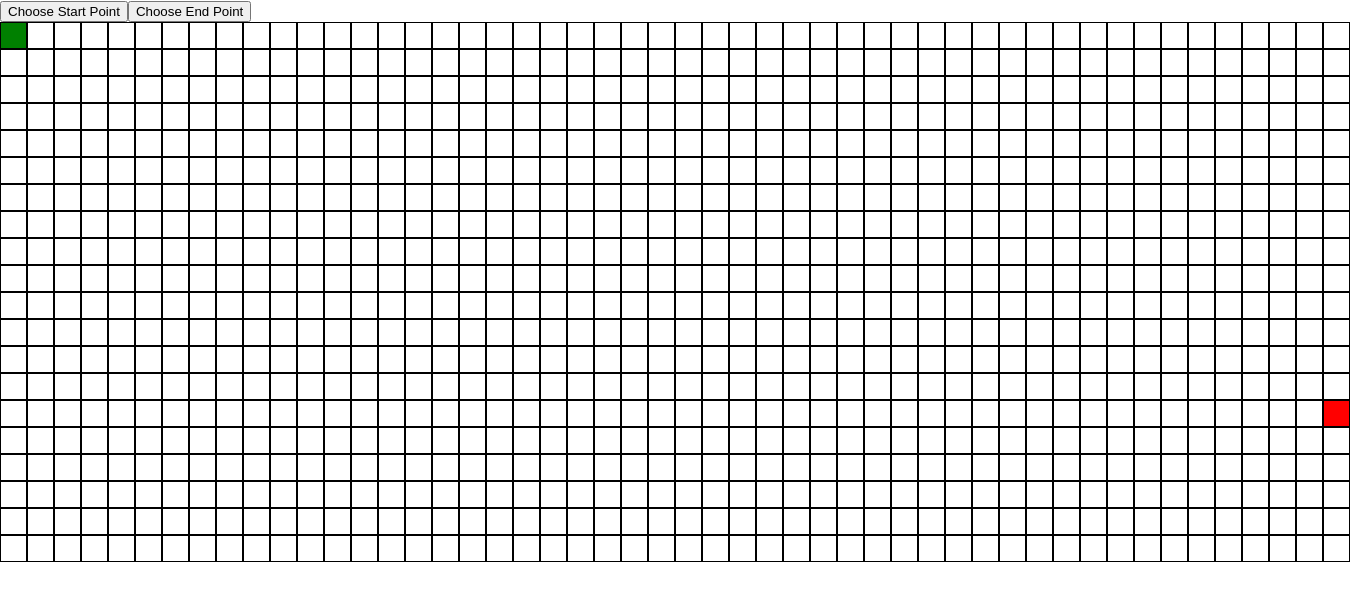
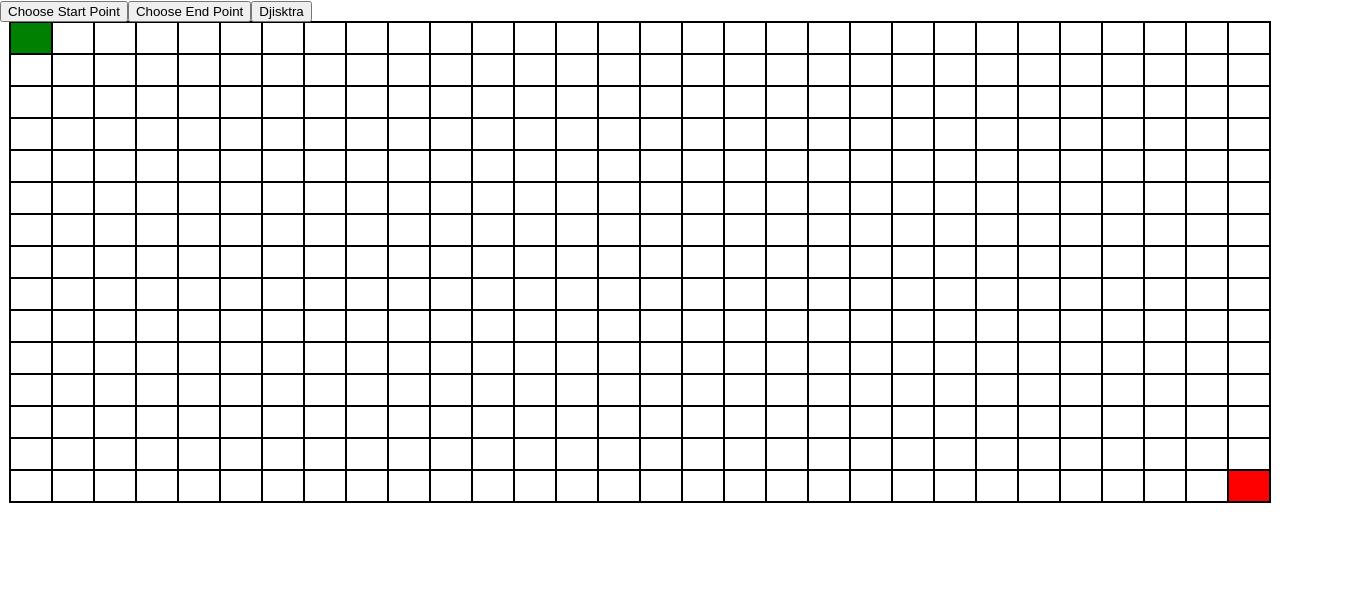
Before and after one commit to AryanLohani/PathFindingVisualizer, a React (Create React App) app in the folder pfv/: page / in a window 1280 px wide. Shown: the top 600 px of the page, 1350 px wide, since content can reach past the window. Built offline with nearby package versions, Linux system fonts and the light colour scheme.

Commit message:
bfs implemented and shortest path

```diff
--- /dev/null
+++ b/pfv/src/pfv/algortihms/Djisktra.jsx
@@ -0,0 +1,61 @@
+
+export  function Djisktra(rows,cols,startnode,endnode,size){
+    const INF = 100000;
+
+    function isNeighbor(row,col){
+        return (row>=0 && row<rows) && (col>=0 && col<cols);
+    }
+    function node(row,col){
+        return row*cols + col;
+    }
+    function calculateShotestPath(distance){
+        let shortestpath=[];
+        let r = Math.floor(endnode/cols),c=endnode%cols, dist =INF;
+        while(true){
+            let new_row=r,new_col=c;
+            for(let row=r-1;row<=r+1;row++){
+                for(let col=c-1;col<=c+1;col++){
+                    if(Math.abs(r-row)+Math.abs(c-col)==1 && isNeighbor(row,col)){
+                        if(distance[node(row,col)]<dist){
+                            dist = distance[node(row,col)];
+                            new_row =row;
+                            new_col =col;
+                        }
+                    }
+                }
+            }
+            if(new_row==r && new_col==c){
+                shortestpath.reverse();
+                shortestpath.shift();
+                return shortestpath;
+            }
+            shortestpath.push(node(new_row,new_col));
+            [r,c] = [new_row,new_col];
+        }
+    }
+
+    var OrderOfVisitedNodes = [];
+    var distance = new Array(size).fill(INF);
+    distance[startnode]=0;
+    var queue = [];
+    queue.push([Math.floor(startnode/cols),startnode%cols]);
+    while(queue.length>0){
+        let r = queue[0][0], c = queue[0][1];
+        var x = queue.shift();
+        for(let row=r-1;row<=r+1;row++){
+            for(let col=c-1;col<=c+1;col++){
+                if(Math.abs(r-row)+Math.abs(c-col)==1 && isNeighbor(row,col)){
+                    if(distance[node(row,col)]>distance[node(r,c)]+1){
+                        if(node(row,col)==endnode){
+                            return [OrderOfVisitedNodes,calculateShotestPath(distance)];
+                        }
+                        OrderOfVisitedNodes.push(node(row,col));
+                        distance[node(row,col)] = distance[node(r,c)]+1;
+                        queue.push([row,col]);
+                    }
+                }
+            }
+        }
+    }
+    return[[-1],[-1]];
+}
--- a/pfv/src/pfv/main.css
+++ b/pfv/src/pfv/main.css
@@ -1,4 +1,9 @@
 .canvas{
-    width:1350px;
     margin: auto;
 }
+.node{
+    border: 1px solid black;
+    height:30px;
+    width: 40px;
+    float: left;
+}
--- a/pfv/src/pfv/main.jsx
+++ b/pfv/src/pfv/main.jsx
@@ -1,21 +1,30 @@
 import React,{useEffect, useState} from 'react';
 import Node from "../pfv/node/node.jsx"
+import {Djisktra} from "../pfv/algortihms/Djisktra"
 import "./main.css";
 
-var rows=20,cols=50,nodes=[];
+var rows=15,cols=30;
 const App =(()=>{
-    const [current,setCurrent] = useState([true,false]);
-    const [position,setPosition] = useState([0,749]);
-    nodes=[];
+    const GenerateGrid = () =>{
+        let grid=[];
         for(let row=0;row<rows;row++){
             for(let col=0;col<cols;col++){
-            nodes.push([
+                grid.push([
                     row*cols+col,
                     row,
                     col,
+                    false,
+                    false,
                 ]);
             }
         }
+        return grid;
+    }
+
+    const [grid,setGrid] = useState(GenerateGrid());
+    const [current,setCurrent] = useState([true,false]);
+    const [position,setPosition] = useState([0,rows*cols -1]);
+
 
     const handleclick = (e) =>{
         let array = [false,false];
@@ -34,16 +43,51 @@ const App =(()=>{
         setPosition(array);
     };
 
+
+    const AnimateShortestpath = (shortestpath,timeout) =>{
+        for(let i=0;i<shortestpath.length;i++){
+            setInterval(()=>{
+                let newgrid = grid.slice();
+                newgrid[shortestpath[i]][4] = true;
+                setGrid(newgrid);
+            },200*(i)+10*timeout);
+        }
+    }
+
+    const AnimateDjisktra = (OrderOfVisitedNodes) =>{
+        for(let i=0;i<OrderOfVisitedNodes.length;i++){
+            setInterval(()=>{
+                let newgrid = grid.slice();
+                newgrid[OrderOfVisitedNodes[i]][3] = true;
+                setGrid(newgrid);
+            },10*i);
+        }
+    }
+
+    const Reset  = () =>{
+        setGrid(GenerateGrid());
+    }
+
+    const runDjisktra = () =>{
+        const [OrderOfVisitedNodes,shortestpath] = Djisktra(rows,cols,position[0],position[1],grid.length);
+        AnimateDjisktra(OrderOfVisitedNodes);
+        AnimateShortestpath(shortestpath,OrderOfVisitedNodes.length+1);
+    };
+
+
     return(
         <div>
+            {/* <button onClick={()=>Reset()}>Reset</button> */}
             <button onClick={() =>handleclick(0)}>Choose Start Point</button>
             <button onClick={() =>handleclick(1)}>Choose End Point</button>
-            {/* <button onClick={() =>bfs()}>BFS</button> */}
-            <div className="canvas" >
-                {nodes.map(e=>(
+            <button onClick={() =>runDjisktra()}>Djisktra</button>
+            <div className="canvas" style={{width:(cols)*42}}>
+                {grid.map(e=>(
                     <div onClick={() =>handlechange(e[0])}>
                         <Node
                             key={e}
+                            isVisited = {e[3]}
+                            isPath = {e[4]}
                             isStart = {position[0]===e[0]}
                             isEnd = {position[1]===e[0]}
                         />
--- a/pfv/src/pfv/node/node.css
+++ b/pfv/src/pfv/node/node.css
@@ -4,10 +4,16 @@
 .endnode{
     background-color: red;
 }
+.visited{
+    background-color: aqua;
+}
+.path{
+    background-color: yellow;
+}
 
 .node{
-    border: 1px solid black;
-    height: 25px;
-    width: 25px;
+    outline: 1px solid black;
+    height:40px;
+    width: 40px;
     float: left;
 }
--- a/pfv/src/pfv/node/node.jsx
+++ b/pfv/src/pfv/node/node.jsx
@@ -2,10 +2,14 @@ import React,{useEffect, useState} from 'react';
 import "./node.css";
 
 const Node = (props) =>{
-    const isStart = props.isStart, isEnd = props.isEnd;
+    const isStart = props.isStart, isEnd = props.isEnd, isVisited=props.isVisited,isPath = props.isPath;
     var classes = "node ";
     if(isStart) classes+="startnode ";
     if(isEnd) classes+="endnode ";
+    if(isPath) classes+="path ";
+    else{
+        if(isVisited) classes+="visited "
+    }
     return(
         <div className={classes}></div>
     )
```
Lines whose indentation alone changed are shown as unchanged.
